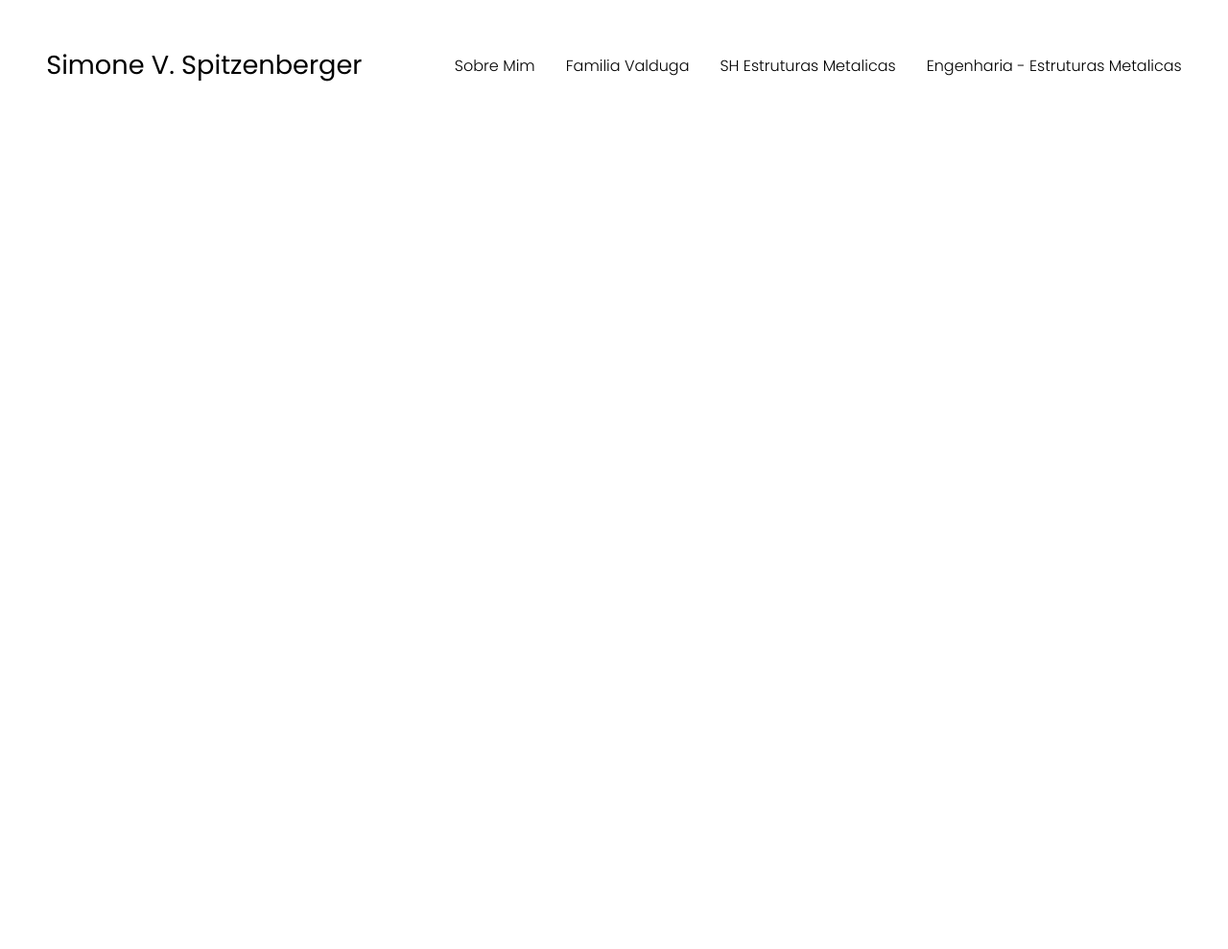
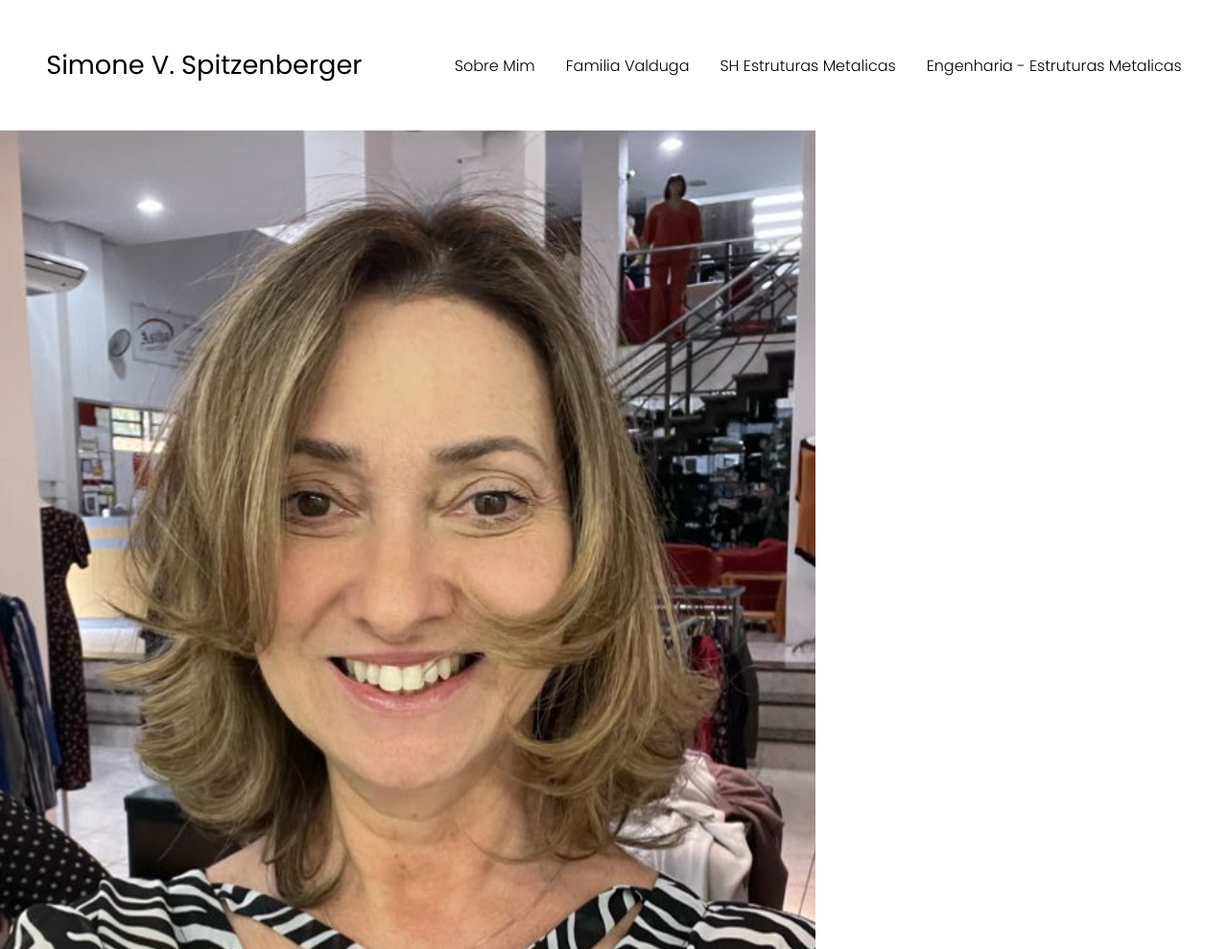
Before and after one commit to takeshiridas/Portfolio-Simone, a plain HTML site: page index.html in a window 1280 px wide. Shown: the whole page at 96% size. Before the commit the page ends 800 px from the top, so only its background shows below. Drawn offline with Linux system fonts and the light colour scheme.

Commit message:
adicionando imagem de perfil

```diff
--- a/index.html
+++ b/index.html
@@ -37,6 +37,11 @@
             </div>
         </div>
     </nav>
+    <section id="profile">
+        <div class="section__pic-container">
+            <img src="./assets/profile-pic.png" alt="Simone profile picture">
+        </div>
+    </section>
     <script src="app.js"></script>
 </body>
 </html>
```
Also changed, not shown: assets/profile-pic.png (added).
